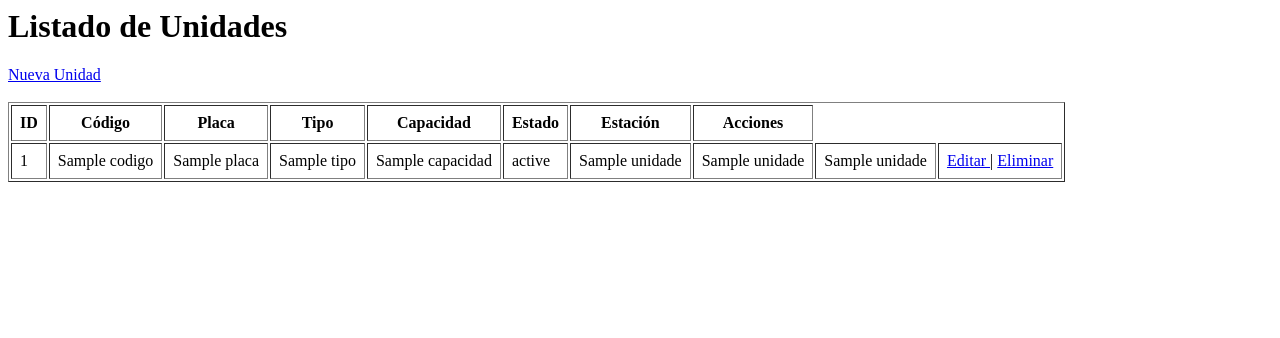
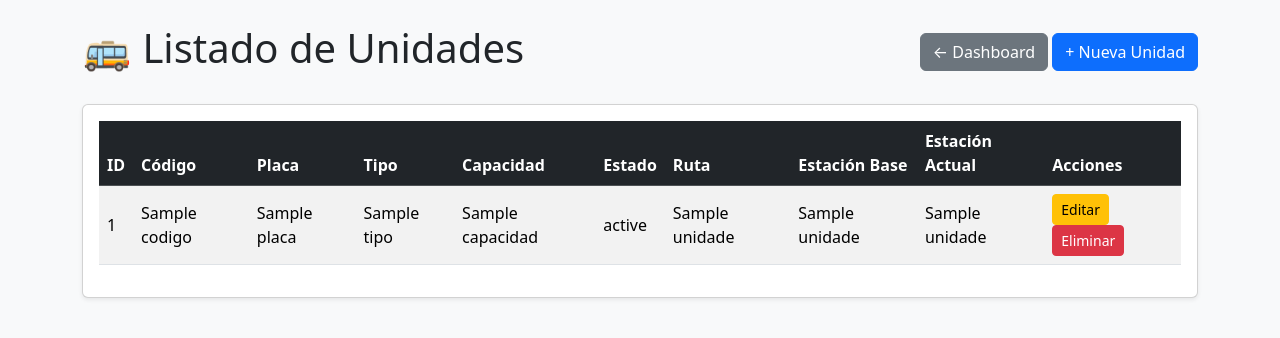
Before and after one commit to Josu-05/trolesmartV1, a CodeIgniter 4 app: the page made by app/Views/unidades/index.php in a window 1280 px wide. Shown: the top 338 px of the page. Run offline with PHP 8.4 and a stand-in for CodeIgniter, Linux system fonts and the light colour scheme; the template is opened without the code that fills it: most values are stand-ins (such as "Sample title", 1, 10 or a date in 2020); some libraries are stand-ins or nearby versions.

Commit message:
Refactor unidades index view with Bootstrap styling

```diff
--- a/app/Views/unidades/index.php
+++ b/app/Views/unidades/index.php
@@ -1,28 +1,54 @@
+<!DOCTYPE html>
+<html lang="es">
+<head>
+    <meta charset="UTF-8">
+    <title>Listado de Unidades</title>
+
+    <link href="https://cdn.jsdelivr.net/npm/bootstrap@5.3.3/dist/css/bootstrap.min.css"
+          rel="stylesheet">
+</head>
+
+<body class="bg-light">
+
+<div class="container mt-4">
+
+    <div class="d-flex justify-content-between align-items-center mb-4">
+
+        <h1>🚌 Listado de Unidades</h1>
+
+        <div>
+
+            <a href="/" class="btn btn-secondary">
+                ← Dashboard
+            </a>
+
+            <a href="/unidades/create" class="btn btn-primary">
+                + Nueva Unidad
+            </a>
+
+        </div>
+
+    </div>
+
     <?php if(session()->getFlashdata('success')): ?>
-
-    <p style="color:green;">
+        <div class="alert alert-success">
             <?= session()->getFlashdata('success') ?>
-    </p>
-
+        </div>
     <?php endif; ?>
 
     <?php if(session()->getFlashdata('error')): ?>
-
-    <p style="color:red;">
+        <div class="alert alert-danger">
             <?= session()->getFlashdata('error') ?>
-    </p>
-
+        </div>
     <?php endif; ?>
 
-<h1>Listado de Unidades</h1>
+    <div class="card shadow-sm">
 
-<a href="/unidades/create">
-    Nueva Unidad
-</a>
+        <div class="card-body">
 
-<br><br>
+            <table class="table table-striped table-hover align-middle">
 
-<table border="1" cellpadding="8">
+                <thead class="table-dark">
 
                     <tr>
                         <th>ID</th>
@@ -31,9 +57,15 @@
                         <th>Tipo</th>
                         <th>Capacidad</th>
                         <th>Estado</th>
-        <th>Estación</th>
+                        <th>Ruta</th>
+                        <th>Estación Base</th>
+                        <th>Estación Actual</th>
                         <th>Acciones</th>
                     </tr>
+
+                </thead>
+
+                <tbody>
 
                 <?php foreach($unidades as $unidad): ?>
 
@@ -59,13 +91,13 @@
 
                         <td>
 
-            <a href="/unidades/edit/<?= $unidad['id'] ?>">
+                            <a href="/unidades/edit/<?= $unidad['id'] ?>"
+                               class="btn btn-warning btn-sm">
                                 Editar
                             </a>
 
-            |
-
                             <a href="/unidades/delete/<?= $unidad['id'] ?>"
+                               class="btn btn-danger btn-sm"
                                onclick="return confirm('¿Eliminar unidad?')">
                                 Eliminar
                             </a>
@@ -76,4 +108,15 @@
 
                 <?php endforeach; ?>
 
+                </tbody>
+
             </table>
+
+        </div>
+
+    </div>
+
+</div>
+
+</body>
+</html>
```
Lines whose indentation alone changed are shown as unchanged.
